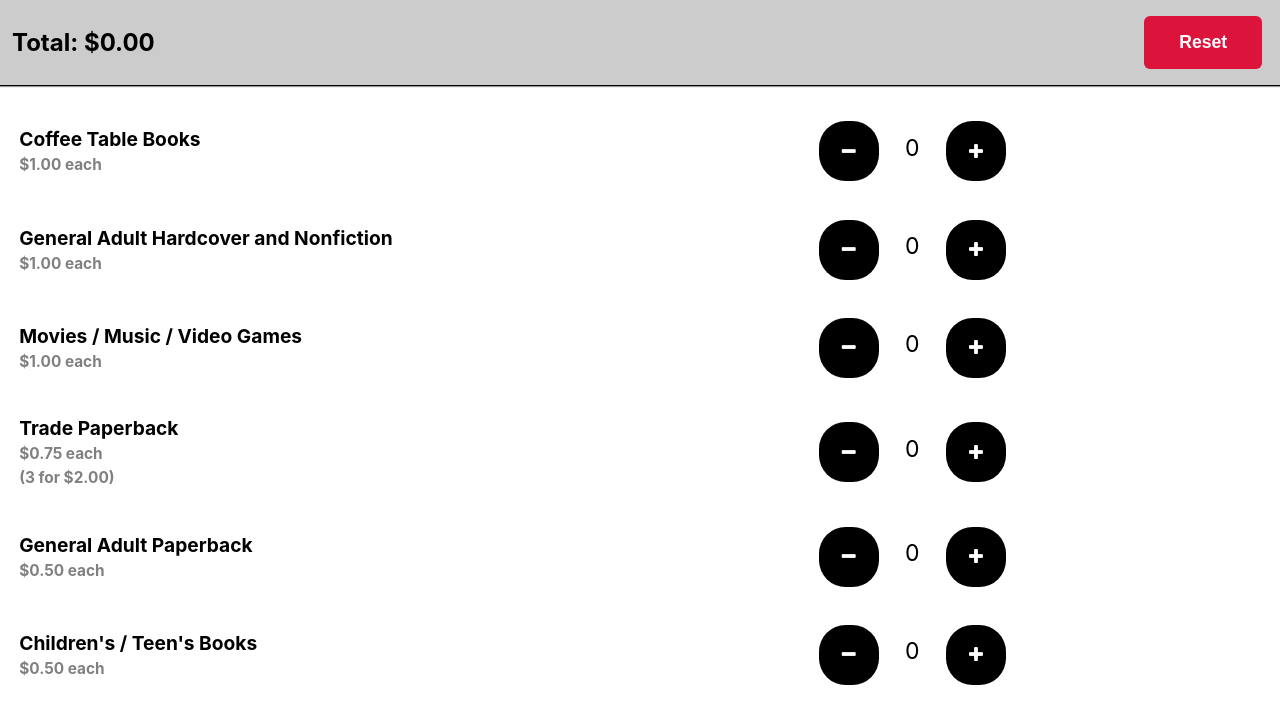
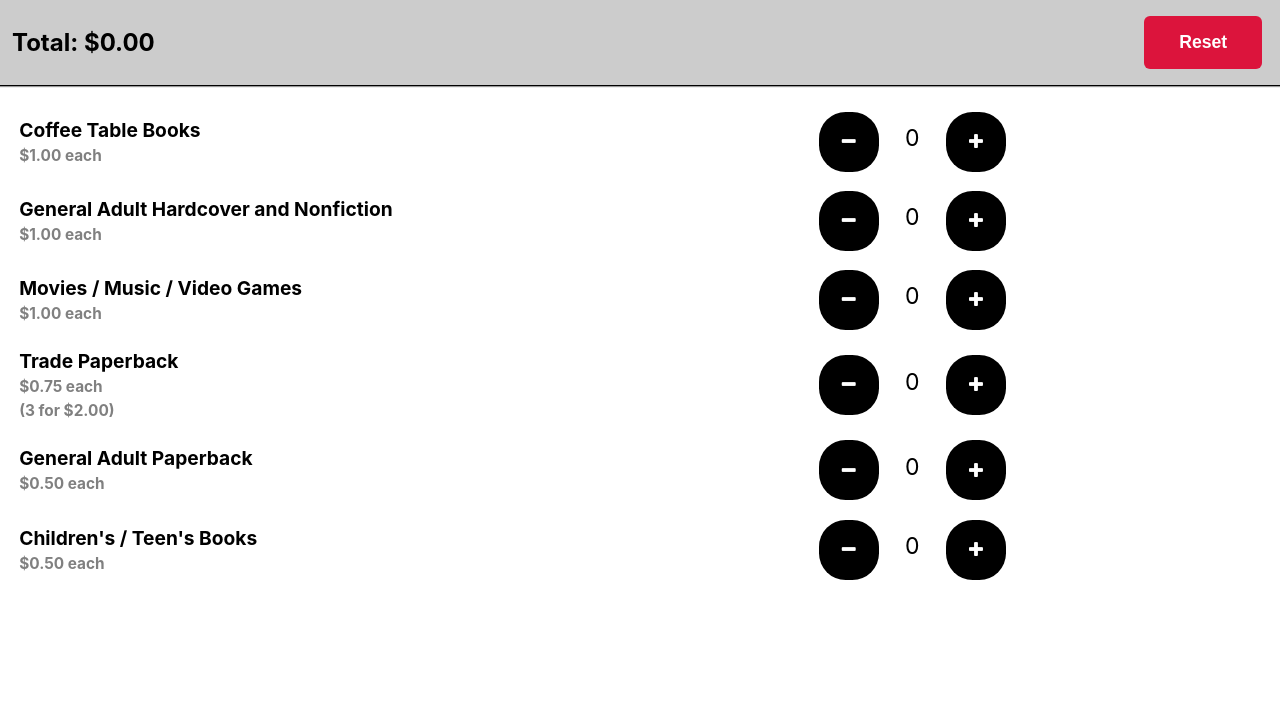
Before and after one commit to jtlong3rd/wvpl-ambler-book-sale-pricer, a React (Create React App) app: page / in a window 1280 px wide. Shown: the top 724 px of the page. Built offline with nearby package versions, Linux system fonts and the light colour scheme.

Commit message:
Shrink space between items

```diff
--- a/src/Item.tsx
+++ b/src/Item.tsx
@@ -15,7 +15,7 @@ export function Item({ name, pricingDescription, count, onIncrement, onDecrement
     <div
       style={{
         fontSize: '1.2em',
-        margin: '1em',
+        margin: '0.5em 1em',
         display: 'flex',
         justifyContent: 'space-between',
         alignItems: 'center',
```
